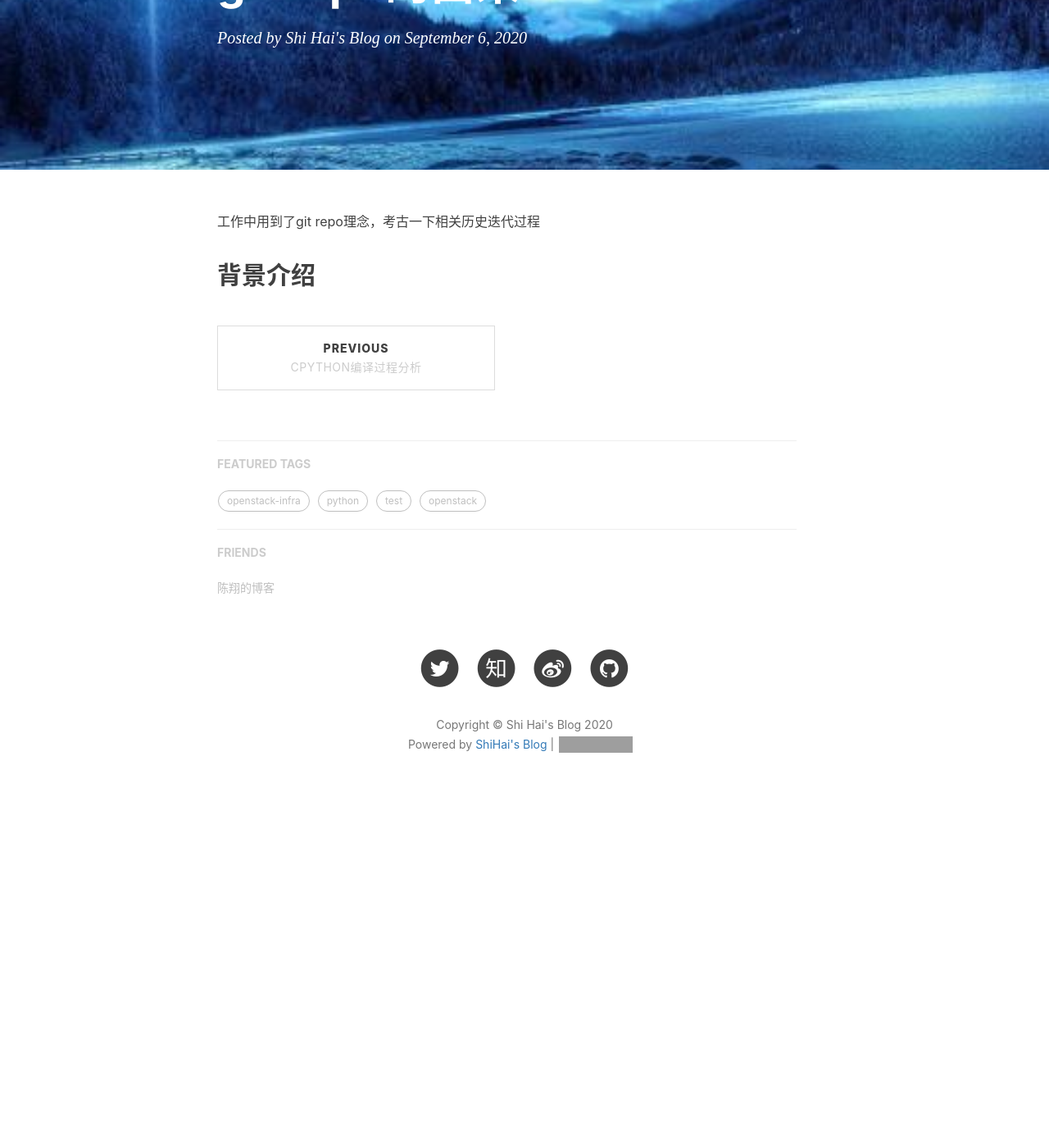
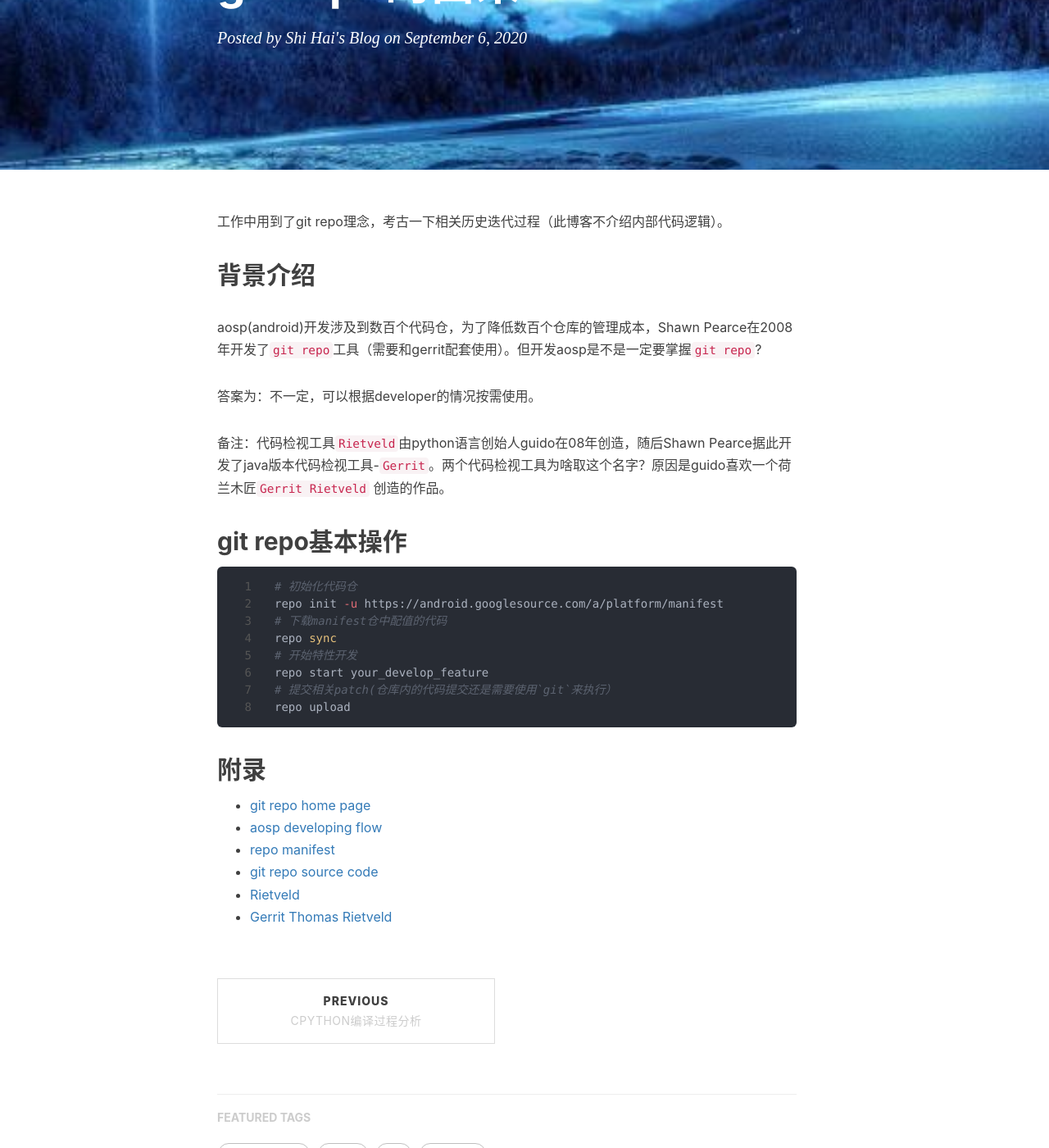
Before and after one commit to shihai1991/shihai1991.github.io, a Jekyll site: the page built from _posts/2020-09-06-git-repo.md, in a window 1280 px wide and 1400 px high, scrolled down 250 px. Shown: the whole window at 82% size. Built offline with Jekyll 4.4.1, drawn with Linux system fonts in a browser that asks for light colours; nearby versions of some CDN libraries; comment, search, counter and statistics services are not loaded; before the commit the page ends 1262 px from its top, so only the background shows below that; grey boxes are pictures that could not be loaded.

Commit message:
提交相关信息

````diff
--- a/_posts/2020-09-06-git-repo.md
+++ b/_posts/2020-09-06-git-repo.md
@@ -9,8 +9,33 @@ time: '2020.09.06 20:44:00'
 excerpt: 考古一下相关谷歌材料看git repo诞生的初衷
 ---
 
-工作中用到了git repo理念，考古一下相关历史迭代过程
+工作中用到了git repo理念，考古一下相关历史迭代过程（此博客不介绍内部代码逻辑）。
 
 <!--more-->
 
 ## 背景介绍
+aosp(android)开发涉及到数百个代码仓，为了降低数百个仓库的管理成本，Shawn Pearce在2008年开发了`git repo`工具（需要和gerrit配套使用）。但开发aosp是不是一定要掌握`git repo`?
+
+答案为：不一定，可以根据developer的情况按需使用。
+
+备注：代码检视工具`Rietveld`由python语言创始人guido在08年创造，随后Shawn Pearce据此开发了java版本代码检视工具-`Gerrit`。两个代码检视工具为啥取这个名字？原因是guido喜欢一个荷兰木匠`Gerrit Rietveld` 创造的作品。
+
+## git repo基本操作
+```shell
+# 初始化代码仓
+repo init -u https://android.googlesource.com/a/platform/manifest
+# 下载manifest仓中配值的代码
+repo sync
+# 开始特性开发
+repo start your_develop_feature
+# 提交相关patch(仓库内的代码提交还是需要使用`git`来执行）
+repo upload
+```
+
+## 附录
+- [git repo home page](https://gerrit.googlesource.com/git-repo/)
+- [aosp developing flow](https://source.android.com/source/developing.html)
+- [repo manifest](https://gerrit.googlesource.com/git-repo/+/master/docs/manifest-format.md)
+- [git repo source code](https://github.com/GerritCodeReview/git-repo)
+- [Rietveld](https://en.wikipedia.org/wiki/Rietveld_(software))
+- [Gerrit Thomas Rietveld](https://en.wikipedia.org/wiki/Gerrit_Rietveld)
````
